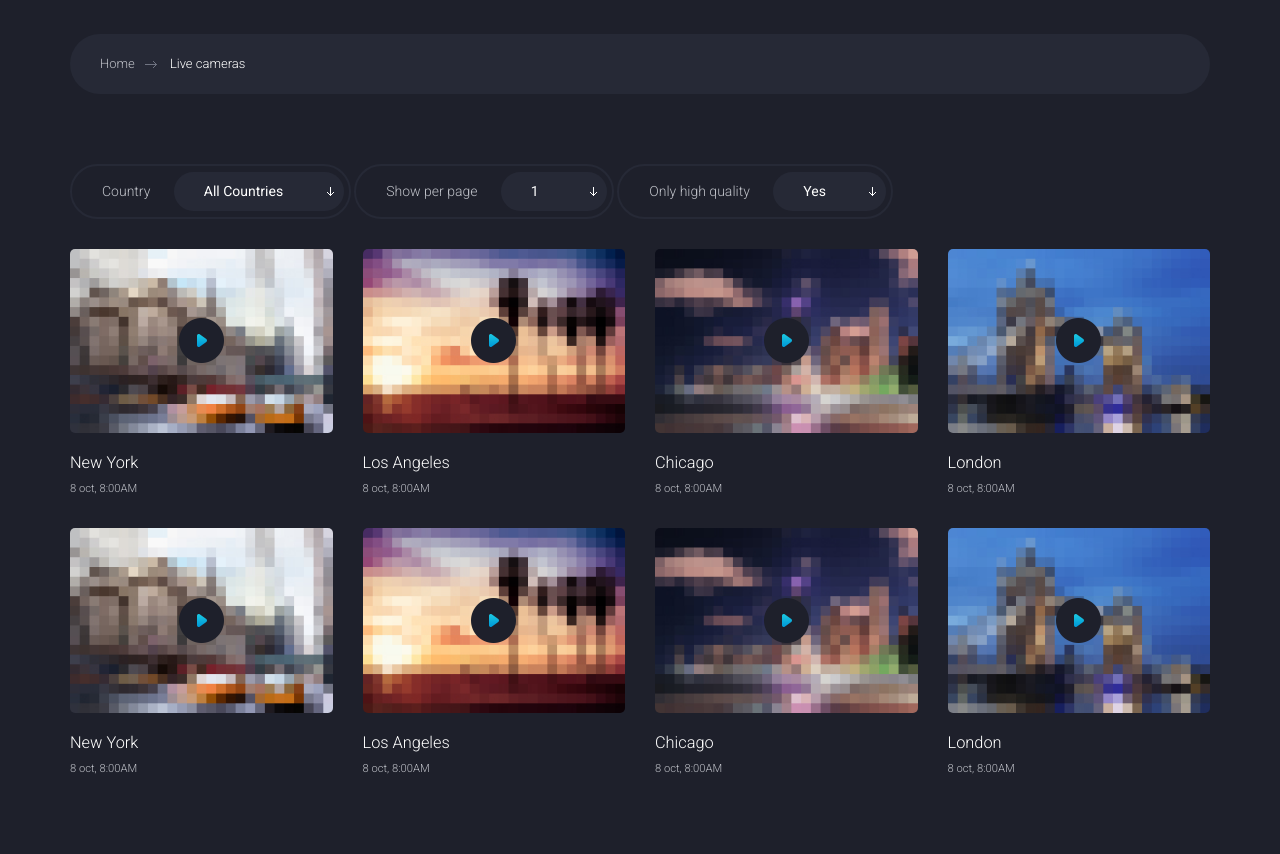
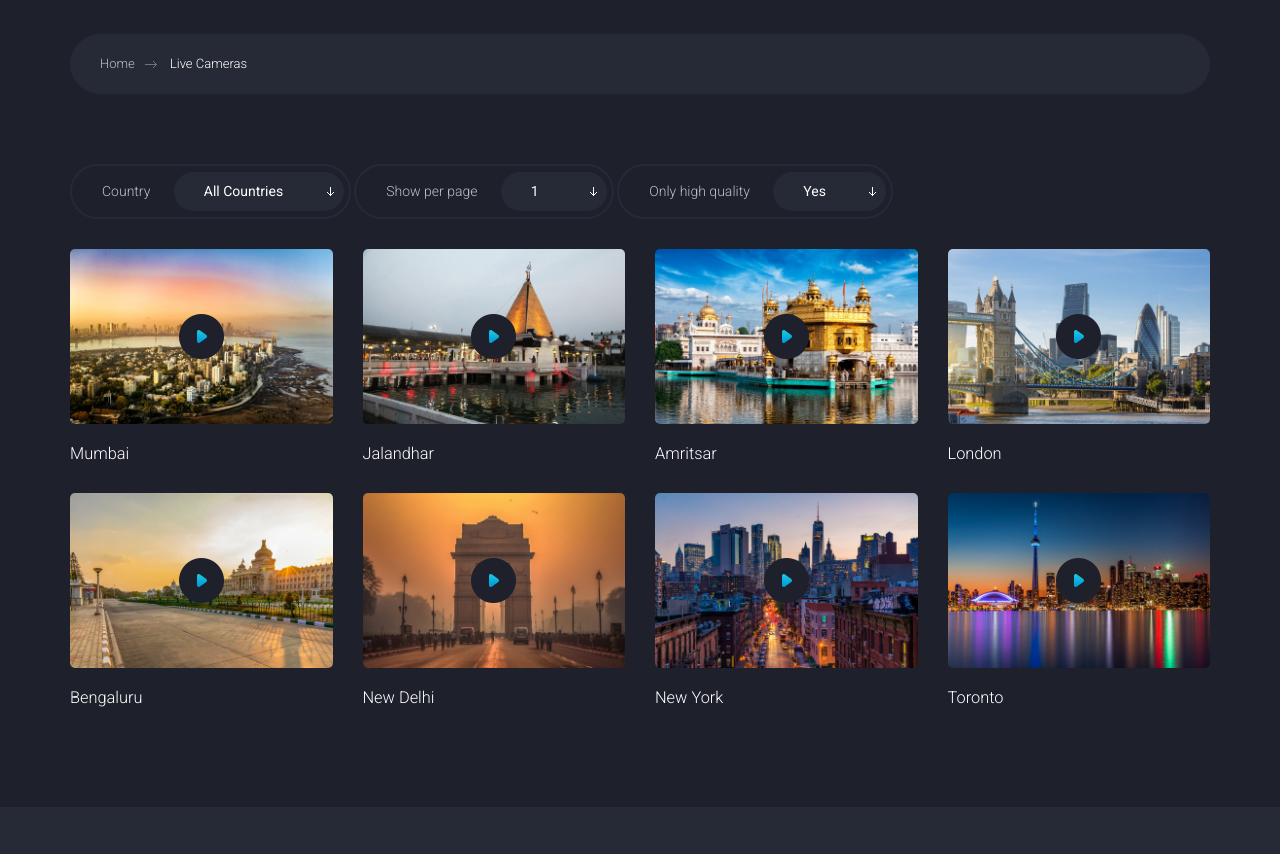
Before and after one commit to Aryan-747/WeatherCheck, a website: page Front/live-cameras.html in a window 1280 px wide. Shown: the part 105-959 px from the top of the page. Drawn offline with Linux system fonts and the light colour scheme.

Commit message:
Updated Live Camera Page

```diff
--- a/Front/live-cameras.html
+++ b/Front/live-cameras.html
@@ -5,7 +5,7 @@
 		<meta http-equiv="X-UA-Compatible" content="IE=edge">
 		<meta name="viewport" content="width=device-width, initial-scale=1.0,maximum-scale=1">
 
-		<title>Compass Starter by Ariona, Rian</title>
+		<title>Outrage</title>
 
 		<!-- Loading third party fonts -->
 		<link href="http://fonts.googleapis.com/css?family=Roboto:300,400,700|" rel="stylesheet" type="text/css">
@@ -41,7 +41,7 @@
 						<ul class="menu">
 							<li class="menu-item"><a href="index.html">Home</a></li>
 							<li class="menu-item"><a href="news.html">News</a></li>
-							<li class="menu-item current-menu-item"><a href="live-cameras.html">Live cameras</a></li>
+							<li class="menu-item current-menu-item"><a href="live-cameras.html">Live Cameras</a></li>
 							<li class="menu-item"><a href="photos.html">Photos</a></li>
 							<li class="menu-item"><a href="contact.html">Contact</a></li>
 						</ul> <!-- .menu -->
@@ -56,7 +56,7 @@
 				<div class="container">
 					<div class="breadcrumb">
 						<a href="index.html">Home</a>
-						<span>Live cameras</span>
+						<span>Live Cameras</span>
 					</div>
 				</div>
 
@@ -101,60 +101,60 @@
 						<div class="row">
 							<div class="col-md-3 col-sm-6">
 								<div class="live-camera">
-									<figure class="live-camera-cover"><img src="images/live-camera-1.jpg" alt=""></figure>
-									<h3 class="location">New York</h3>
-									<small class="date">8 oct, 8:00AM</small>
+									<figure class="live-camera-cover"> <a href="https://www.accuweather.com/en/in/mumbai/204842/weather-forecast/204842?city=mumbai" target=”_blank” ><img src="images/mumbai.jpg" alt=""></figure></a>
+									<h3 class="location">Mumbai</h3>
+									<small class="date"></small>
 								</div>
 							</div>
 							<div class="col-md-3 col-sm-6">
 								<div class="live-camera">
-									<figure class="live-camera-cover"><img src="images/live-camera-2.jpg" alt=""></figure>
-									<h3 class="location">Los Angeles</h3>
-									<small class="date">8 oct, 8:00AM</small>
+									<figure class="live-camera-cover"> <a href="https://www.accuweather.com/en/in/jalandhar/195139/weather-forecast/195139?city=jalandhar" target=”_blank "><img src="images/jalandhar.jpg" alt=""></figure></a>
+									<h3 class="location">Jalandhar</h3>
+									<small class="date"></small>
 								</div>
 							</div>
 							<div class="col-md-3 col-sm-6">
 								<div class="live-camera">
-									<figure class="live-camera-cover"><img src="images/live-camera-3.jpg" alt=""></figure>
-									<h3 class="location">Chicago</h3>
-									<small class="date">8 oct, 8:00AM</small>
+									<figure class="live-camera-cover"> <a href="https://www.accuweather.com/en/in/amritsar/205593/weather-forecast/205593" target=”_blank” ><img src="images/amritsar.jpg" alt=""></figure></a>
+									<h3 class="location">Amritsar</h3>
+									<small class="date"></small>
 								</div>
 							</div>
 							<div class="col-md-3 col-sm-6">
 								<div class="live-camera">
-									<figure class="live-camera-cover"><img src="images/live-camera-4.jpg" alt=""></figure>
+									<figure class="live-camera-cover"> <a href="https://www.accuweather.com/en/gb/london/ec4a-2/weather-forecast/328328" target=”_blank” ><img src="images/london.jpg" alt=""></figure></a>
 									<h3 class="location">London</h3>
-									<small class="date">8 oct, 8:00AM</small>
+									<small class="date"></small>
 								</div>
 							</div>
 						</div>
 						<div class="row">
 							<div class="col-md-3 col-sm-6">
 								<div class="live-camera">
-									<figure class="live-camera-cover"><img src="images/live-camera-5.jpg" alt=""></figure>
-									<h3 class="location">New York</h3>
-									<small class="date">8 oct, 8:00AM</small>
+									<figure class="live-camera-cover"> <a href="https://www.accuweather.com/en/in/bengaluru/204108/weather-forecast/204108?city=bengaluru" target="_blank"><img src="images/bengaluru.jpg" alt=""></figure></a>
+									<h3 class="location">Bengaluru</h3>
+									<small class="date"></small>
 								</div>
 							</div>
 							<div class="col-md-3 col-sm-6">
 								<div class="live-camera">
-									<figure class="live-camera-cover"><img src="images/live-camera-6.jpg" alt=""></figure>
-									<h3 class="location">Los Angeles</h3>
-									<small class="date">8 oct, 8:00AM</small>
+									<figure class="live-camera-cover"> <a href="https://www.accuweather.com/en/in/new-delhi/187745/weather-forecast/187745?city=new%20delhi" target="_blank"><img src="images/delhi.jpg" alt=""></figure></a>
+									<h3 class="location">New Delhi</h3>
+									<small class="date"></small>
 								</div>
 							</div>
 							<div class="col-md-3 col-sm-6">
 								<div class="live-camera">
-									<figure class="live-camera-cover"><img src="images/live-camera-7.jpg" alt=""></figure>
-									<h3 class="location">Chicago</h3>
-									<small class="date">8 oct, 8:00AM</small>
+									<figure class="live-camera-cover"> <a href="https://www.accuweather.com/en/us/new-york/10021/weather-forecast/349727?city=new%20yorks" target="_blank"><img src="images/newwark.jpg" alt=""></figure></a>
+									<h3 class="location">New York</h3>
+									<small class="date"></small>
 								</div>
 							</div>
 							<div class="col-md-3 col-sm-6">
 								<div class="live-camera">
-									<figure class="live-camera-cover"><img src="images/live-camera-8.jpg" alt=""></figure>
-									<h3 class="location">London</h3>
-									<small class="date">8 oct, 8:00AM</small>
+									<figure class="live-camera-cover"> <a href="https://www.accuweather.com/en/ca/toronto/m5h/weather-forecast/55488?city=toronto" target="_blank"><img src="images/toronto.jpg" alt=""></figure></a>
+									<h3 class="location">Toronto</h3>
+									<small class="date"></small>
 								</div>
 							</div>
 						</div>
@@ -182,7 +182,7 @@
 						</div>
 					</div>
 
-					<p class="colophon">Copyright 2014 Company name. Designed by Themezy. All rights reserved</p>
+					<p class="colophon">Copyright 2024 Outrage. All rights reserved</p>
 				</div>
 			</footer> <!-- .site-footer -->
 		</div>
```
Also changed, not shown: Front/contact.html (+2 -2 lines), Front/index.html (+1 -1 lines), Front/news.html (+2 -2 lines), Front/photos.html (+2 -2 lines), Front/single.html (+2 -2 lines), index.html (+1 -1 lines), Front/images/bengaluru.jpg (added), Front/images/delhi.jpg (added), Front/images/newwark.jpg (added), Front/images/toronto.jpg (added).
